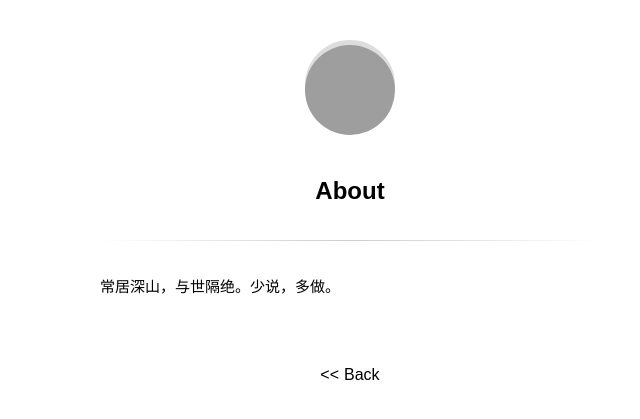
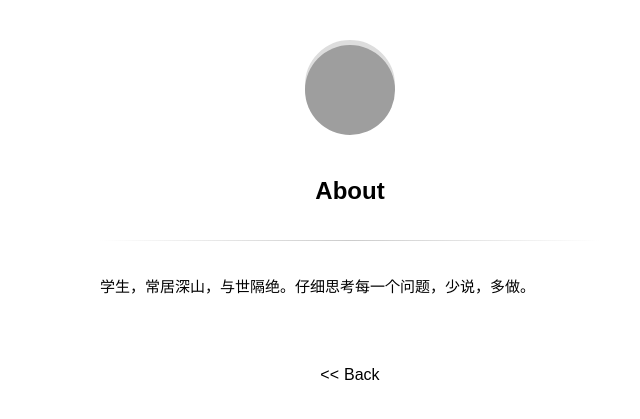
Before and after one commit to psaux0/psaux0.github.io, a Jekyll site: the page built from about.md, in a window 1280 px wide. Shown: the top 419 px of the page, without its empty margins (290-930 px from the left). Built offline with Jekyll 4.4.1, drawn with Linux system fonts in a browser that asks for light colours; some web fonts are replaced; grey boxes are pictures that could not be loaded.

Commit message:
update about

```diff
--- a/about.md
+++ b/about.md
@@ -2,4 +2,4 @@
 title: About
 ---
 
-常居深山，与世隔绝。少说，多做。
+学生，常居深山，与世隔绝。仔细思考每一个问题，少说，多做。
```
Also changed, not shown: 404.md (+1 -1 lines).
